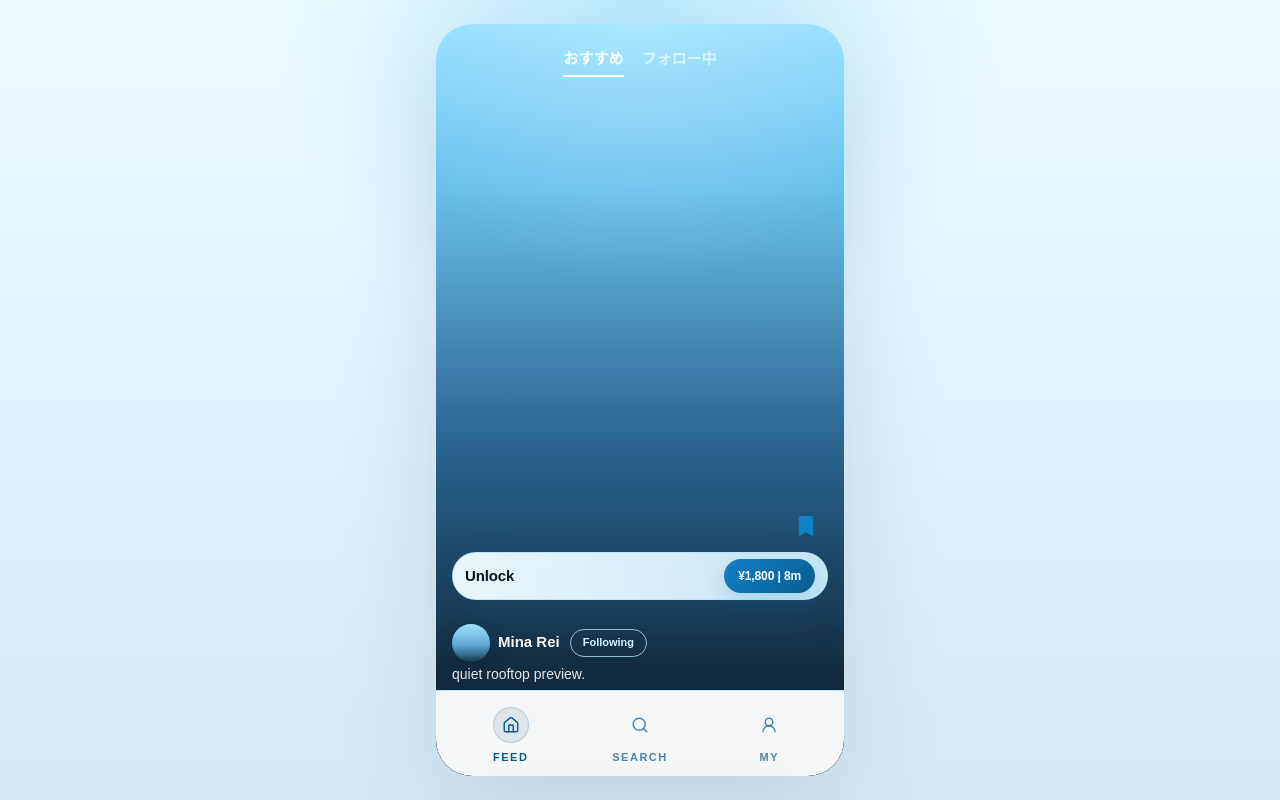
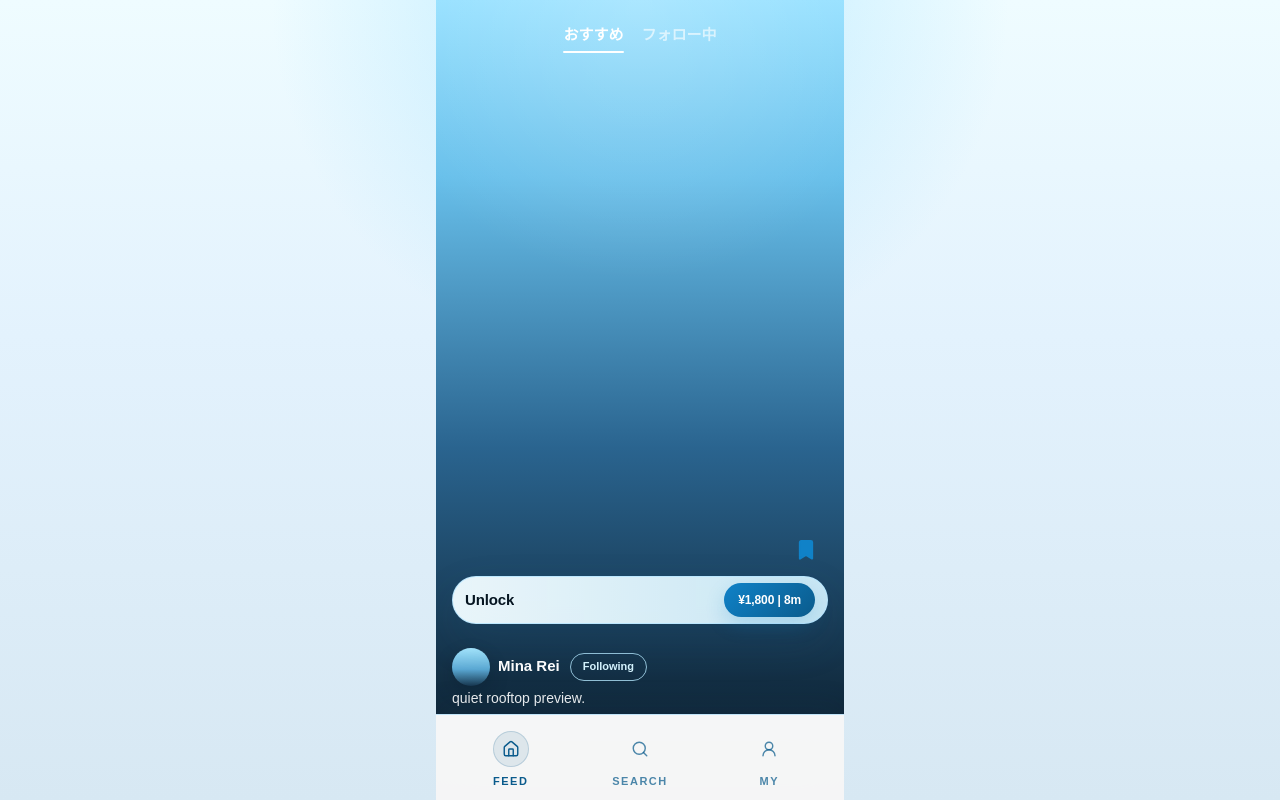
Before and after one commit to LinkLynx-AI/shorts-fans, a Next.js app in the folder frontend/: page / in a window 1280 px wide. Built offline with nearby package versions, Linux system fonts and the light colour scheme.

Commit message:
fan画面の縦幅をフル表示に調整

```diff
--- a/frontend/src/app/(fan)/layout.tsx
+++ b/frontend/src/app/(fan)/layout.tsx
@@ -4,12 +4,10 @@ import { FanBottomNavigation } from "@/features/fan-navigation";
 
 export default function FanLayout({ children }: { children: ReactNode }) {
   return (
-    <div className="px-0 md:px-6 md:py-6">
-      <div className="relative mx-auto min-h-svh w-full max-w-[408px] overflow-hidden bg-white text-foreground shadow-[var(--device-shadow)] md:min-h-[min(880px,calc(100svh-3rem))] md:rounded-[36px]">
-        <div className="relative min-h-svh overflow-hidden pb-[76px] md:min-h-[min(880px,calc(100svh-3rem))]">{children}</div>
-        <div className="absolute inset-x-0 bottom-0 z-30">
-          <FanBottomNavigation />
-        </div>
+    <div className="relative mx-auto min-h-svh w-full max-w-[408px] overflow-hidden bg-white text-foreground">
+      <div className="relative min-h-svh overflow-hidden pb-[76px]">{children}</div>
+      <div className="absolute inset-x-0 bottom-0 z-30">
+        <FanBottomNavigation />
       </div>
     </div>
   );
--- a/frontend/src/app/loading.tsx
+++ b/frontend/src/app/loading.tsx
@@ -1,6 +1,6 @@
 export default function Loading() {
   return (
-    <main className="mx-auto flex min-h-screen w-full max-w-[408px] flex-col overflow-hidden bg-white shadow-[var(--device-shadow)] md:my-6 md:min-h-[min(880px,calc(100svh-3rem))] md:rounded-[36px]">
+    <main className="mx-auto flex min-h-svh w-full max-w-[408px] flex-col overflow-hidden bg-white">
       <div className="flex-1 bg-[linear-gradient(180deg,#94e0ff_0%,#2a648f_56%,#07131d_100%)] px-4 pb-[76px] pt-6">
         <div className="mx-auto h-8 w-44 animate-pulse rounded-full bg-white/22" />
         <div className="mx-auto mt-10 h-[420px] w-full max-w-[274px] animate-pulse rounded-[34px] border border-white/24 bg-white/18" />
```
